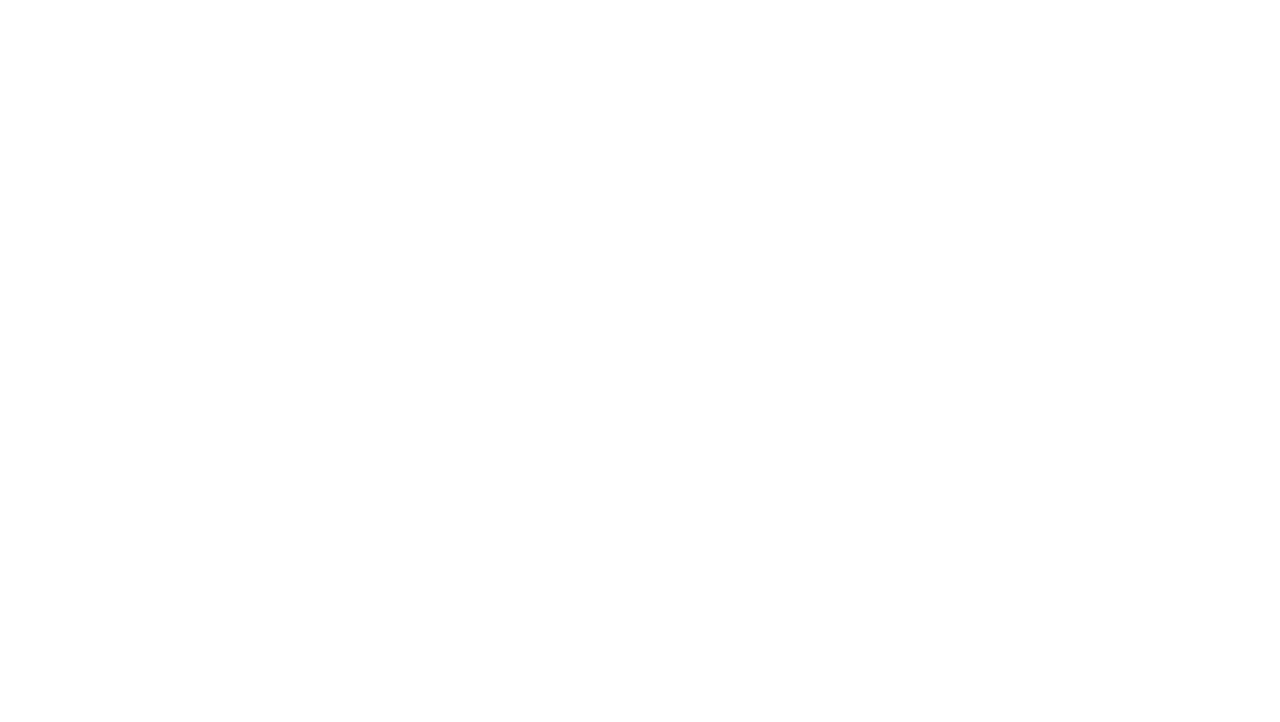
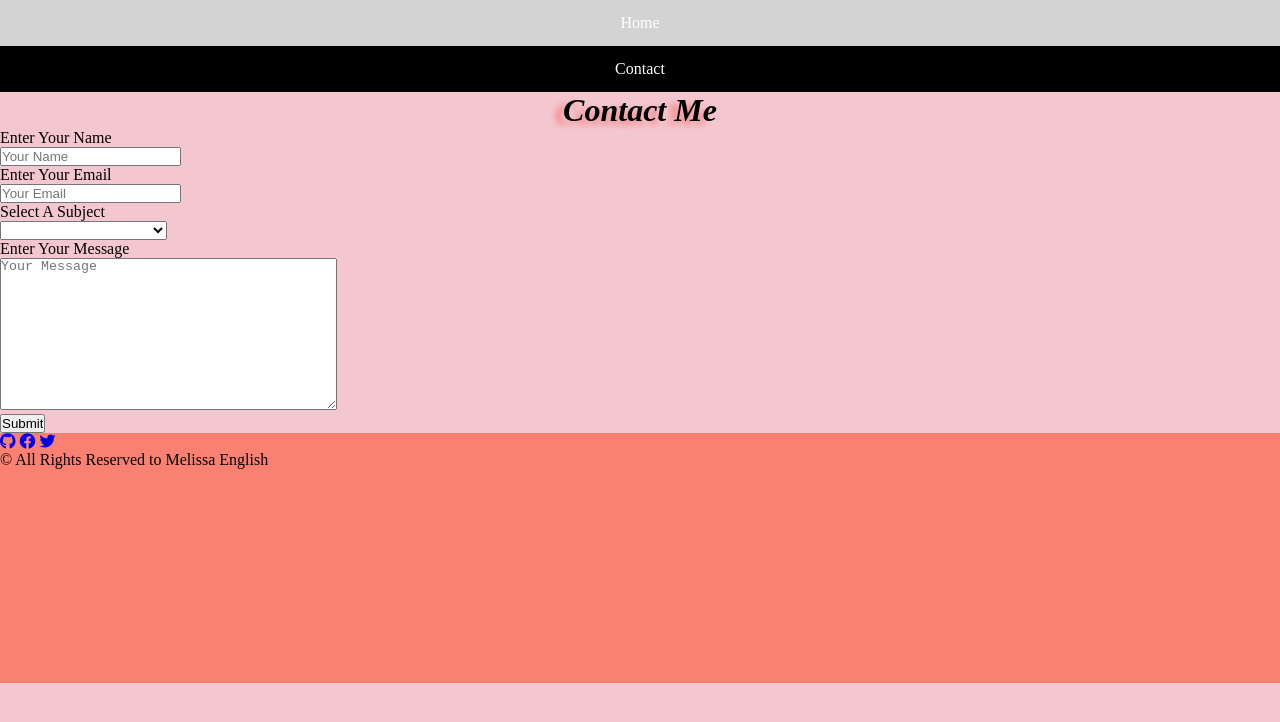
Before and after one commit to mmarketu119/final_project, a plain HTML site: page contact.html in a window 1280 px wide. Drawn offline with Linux system fonts and the light colour scheme.

Commit message:
Deleted about.html page, added icons, added contact form,and added to styles.css page

```diff
--- a/contact.html
+++ b/contact.html
@@ -0,0 +1,75 @@
+<!DOCTYPE html>
+<html lang="en">
+<head>
+    <meta charset="UTF-8">
+    <meta http-equiv="X-UA-Compatible" content="IE=edge">
+    <meta name="viewport" content="width=device-width, initial-scale=1.0">
+    <meta name="author" content="Melissa">
+    <meta name="description" content="Intro to HTML and CSS Basics...">
+    <title>WFB | Final Project</title>
+    <!-- Font Awesome -->
+    <link rel="stylesheet" href="https://cdnjs.cloudflare.com/ajax/libs/font-awesome/6.3.0/css/all.min.css" integrity="sha512-SzlrxWUlpfuzQ+pcUCosxcglQRNAq/DZjVsC0lE40xsADsfeQoEypE+enwcOiGjk/bSuGGKHEyjSoQ1zVisanQ==" crossorigin="anonymous" referrerpolicy="no-referrer" />
+    <link rel="stylesheet" href="./css/styles.css">
+</head>
+<body>
+    <header>
+        <nav>
+            <ul>
+                <li>
+                    <a href="index.html">Home</a>
+                </li>
+                <li>
+                    <a href="contact.html">Contact</a>
+                </li>
+            </ul>
+        </nav>
+    </header>
+    <h1 class="main-headers">Contact Me</h1>
+    <main>
+        <form method="" action="">
+            <div class=".input-wrapper">
+            <label for= "input-full-name">Enter Your Name</label>
+            <!-- name, email, subject, message form -->
+            <input id="input-full-name" name="full-name" type="text" placeholder="Your Name">
+        </div>
+        <div class=".input-wrapper">
+            <label for="input-email">Enter Your Email</label>
+            <input id="input-email" name="email" type="email" placeholder="Your Email">
+        </div>
+        <div class=".input-wrapper">
+            <label for="input-subject">Select A Subject</label>
+            <select id="input-subject" name="subject" placeholder="">
+                <option></option>
+                <option value="meeting">Order my e-Book</option>
+                <option value="consultation">Schedule a Consultation</option>
+                <option value="Question">Ask a Question</option>
+            </select>
+        </div>
+        <div class=".input-wrapper">
+            <label for="input-message">Enter Your Message</label>
+            <textarea id="input-message" name="message" placeholder="Your Message" cols="40" rows="10"></textarea>
+        </div>
+        <div class=".input-wrapper">
+            <label for="input-button"></label>
+            <input id="input-button" name="button" type="submit">
+        </div>
+    </form>
+    </main>
+    <footer>
+        <div class="social-links">
+            <p>
+                <a href="https://github.com/mmarketu119" target="_blank">
+                    <i class="fa-brands fa-github"></i>
+                </a>
+                <a href="#" target="_blank">
+                    <i class="fa-brands fa-facebook"></i>
+                </a>
+                <a href="#" target="_blank">
+                    <i class="fa-brands fa-twitter"></i>
+                </a>
+            </p>
+            <p>&copy; All Rights Reserved to Melissa English</p>
+        </div>
+    </footer>
+    </body>
+</html>
--- a/css/styles.css
+++ b/css/styles.css
@@ -1,3 +1,13 @@
+/*Global Stlyes*/
+a{
+  text-decoration: none;
+}
+*{
+  box-sizing: border-box;
+  margin: 0;
+  padding: 0;
+}
+
 /*This is the navigation bar style formatting, should be same for each page*/
 ul {
   list-style-type: none;
@@ -5,7 +15,7 @@ ul {
   margin: 0;
   padding: 0;
   overflow: hidden;
-  background-color: darkgray;
+  background-color: black;
 }
 li a {
     display: block;
@@ -19,10 +29,22 @@ li a {
   }
  /*This is the font styling for h1 titles*/
  .main-headers{
-    text-shadow: -8px 4px 6px red;
+    text-shadow: -8px 4px 6px  lightcoral;
     font-style: italic;
     text-align: center;
+    text-size: 25px;
  }
  body{
     background-color: rgb(244, 198, 207);
 }
+label{
+  display: block;
+}
+.input-wrapper{
+  margin: 13px 0 ;
+}
+footer{
+  height: 250px;
+  background-color: salmon;
+
+}
```
Also changed, not shown: index.html (+35 -9 lines).
